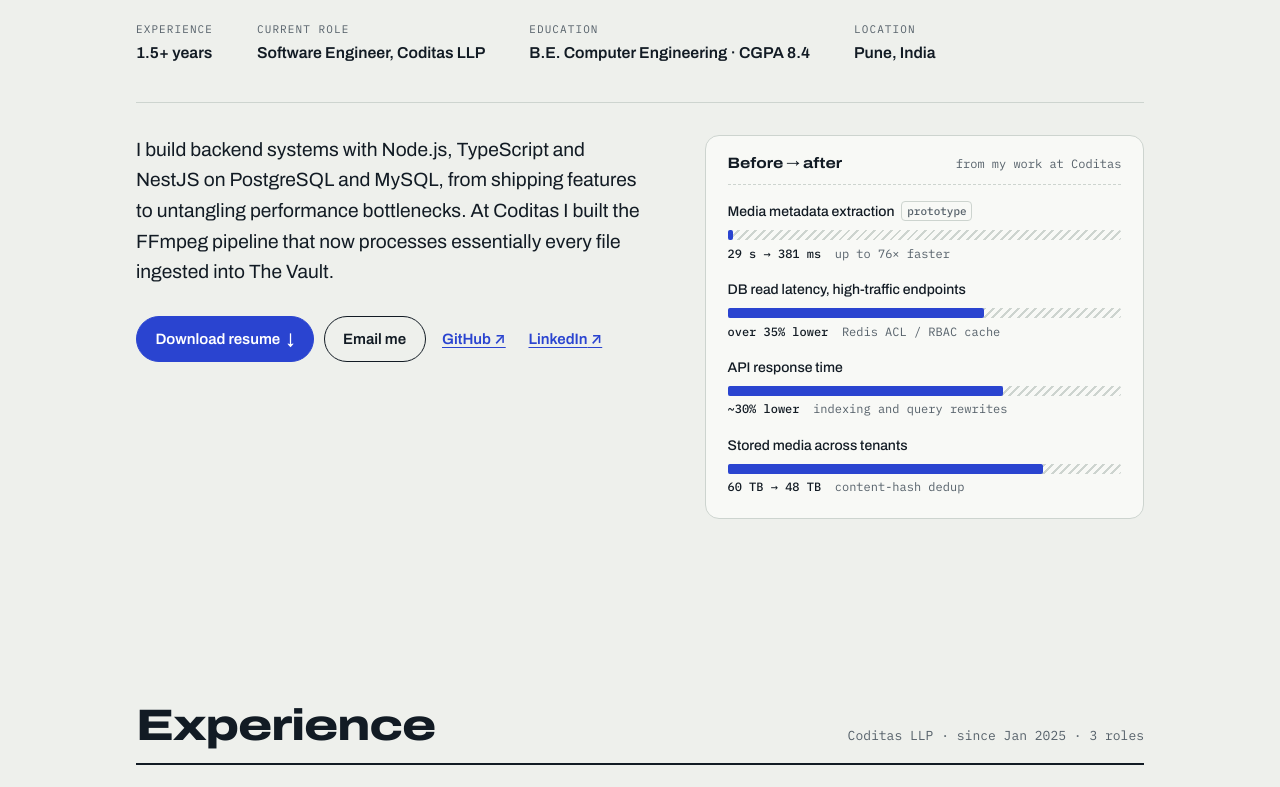
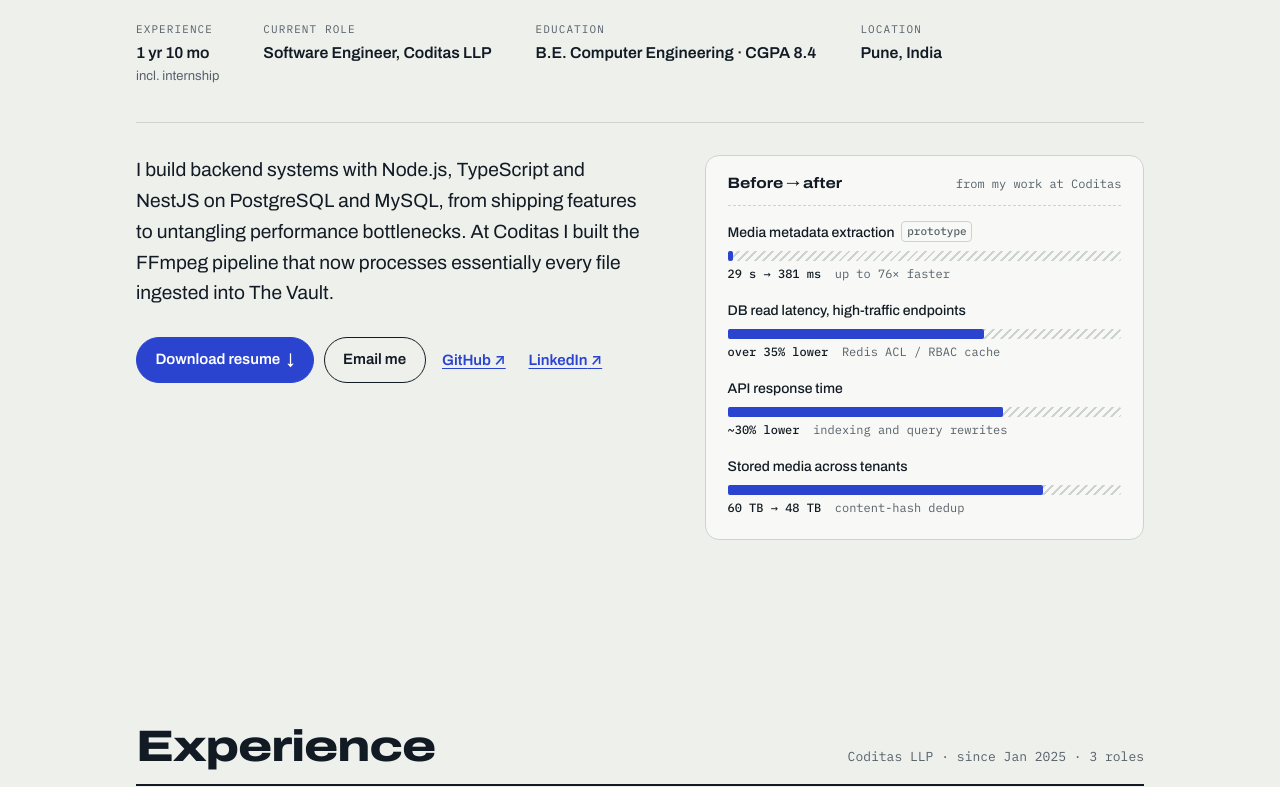
Before and after one commit to PewDieRes/PewDieRes.github.io, a plain HTML site: page index.html in a window 1280 px wide. Shown: the part 313-1100 px from the top of the page. Drawn offline with Linux system fonts and the light colour scheme.

Commit message:
Show experience as 1 yr 10 mo incl. internship; resume v5.3

```diff
--- a/index.html
+++ b/index.html
@@ -68,7 +68,7 @@
       <p class="hero-stack">Backend Engineer · Node.js, TypeScript, NestJS, AWS</p>
 
       <dl class="facts-row">
-        <div><dt>Experience</dt><dd>1.5+ years</dd></div>
+        <div><dt>Experience</dt><dd>1 yr 10 mo <span class="facts-note">incl. internship</span></dd></div>
         <div><dt>Current role</dt><dd>Software Engineer, Coditas LLP</dd></div>
         <div><dt>Education</dt><dd>B.E. Computer Engineering · CGPA 8.4</dd></div>
         <div><dt>Location</dt><dd>Pune, India</dd></div>
--- a/styles.css
+++ b/styles.css
@@ -400,3 +400,4 @@ a:hover { text-decoration-thickness: 2px; }
 
 /* Odd number of small project cards: last one spans the row */
 .minis .mini:last-child:nth-child(odd) { grid-column: 1 / -1; }
+.facts-note { display: block; font-weight: 400; font-size: 0.8125rem; color: var(--graphite); }
```
Also changed, not shown: 1 other file.
